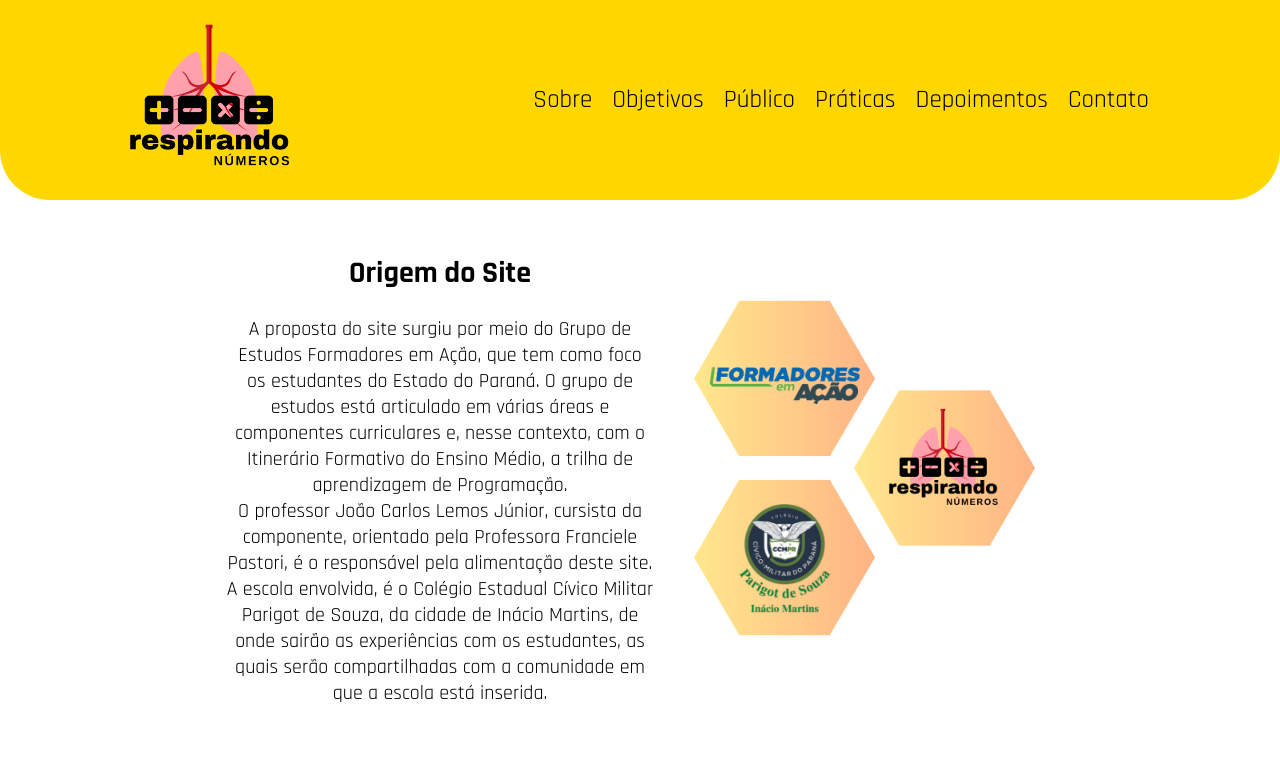
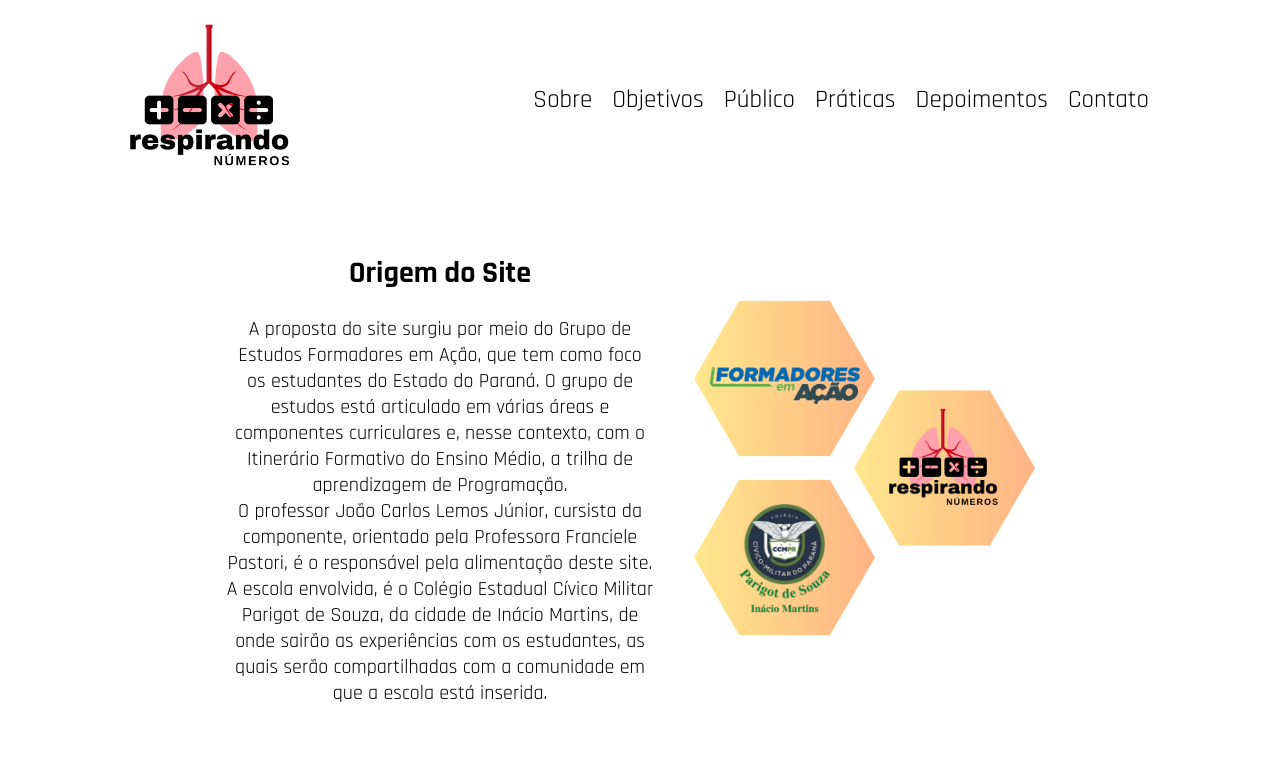
Before and after one commit to profjoaolemos/repositorioteste, a plain HTML site: page index.html in a window 1280 px wide. Shown: the top 763 px of the page. Drawn offline with Linux system fonts and the light colour scheme.

Commit message:
cor gradiente

```diff
--- a/style.css
+++ b/style.css
@@ -9,7 +9,7 @@ font-family: 'Rajdhani', sans-serif;
 }
 
 .cabecalho {
-background-color: gold;
+background-image: linear-gradient(to boton #FBBC1A, #EED697);
 border-radius: 0px 0px 50px 50px;
 display: flex;
 justify-content: space-around;
```
